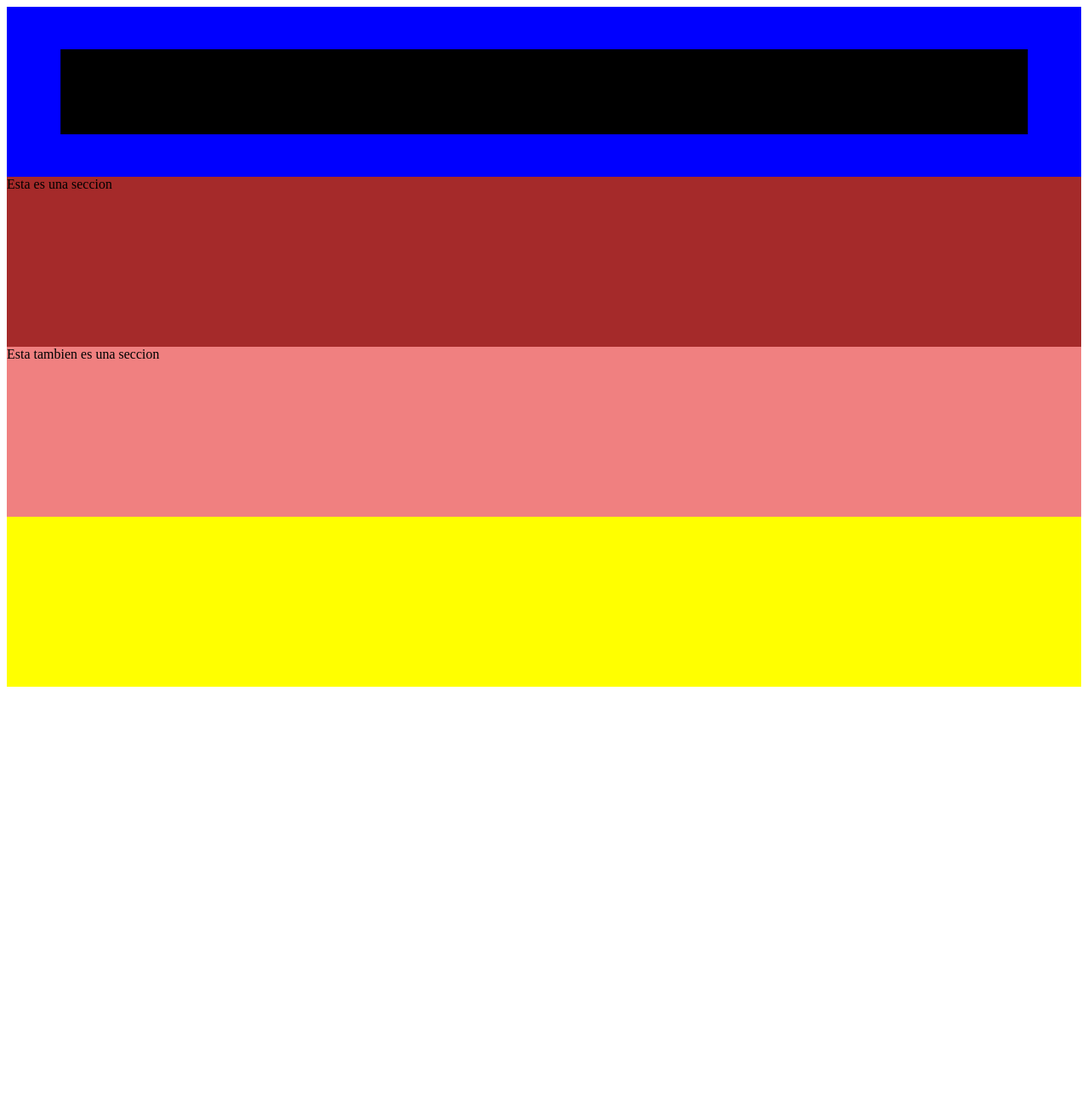
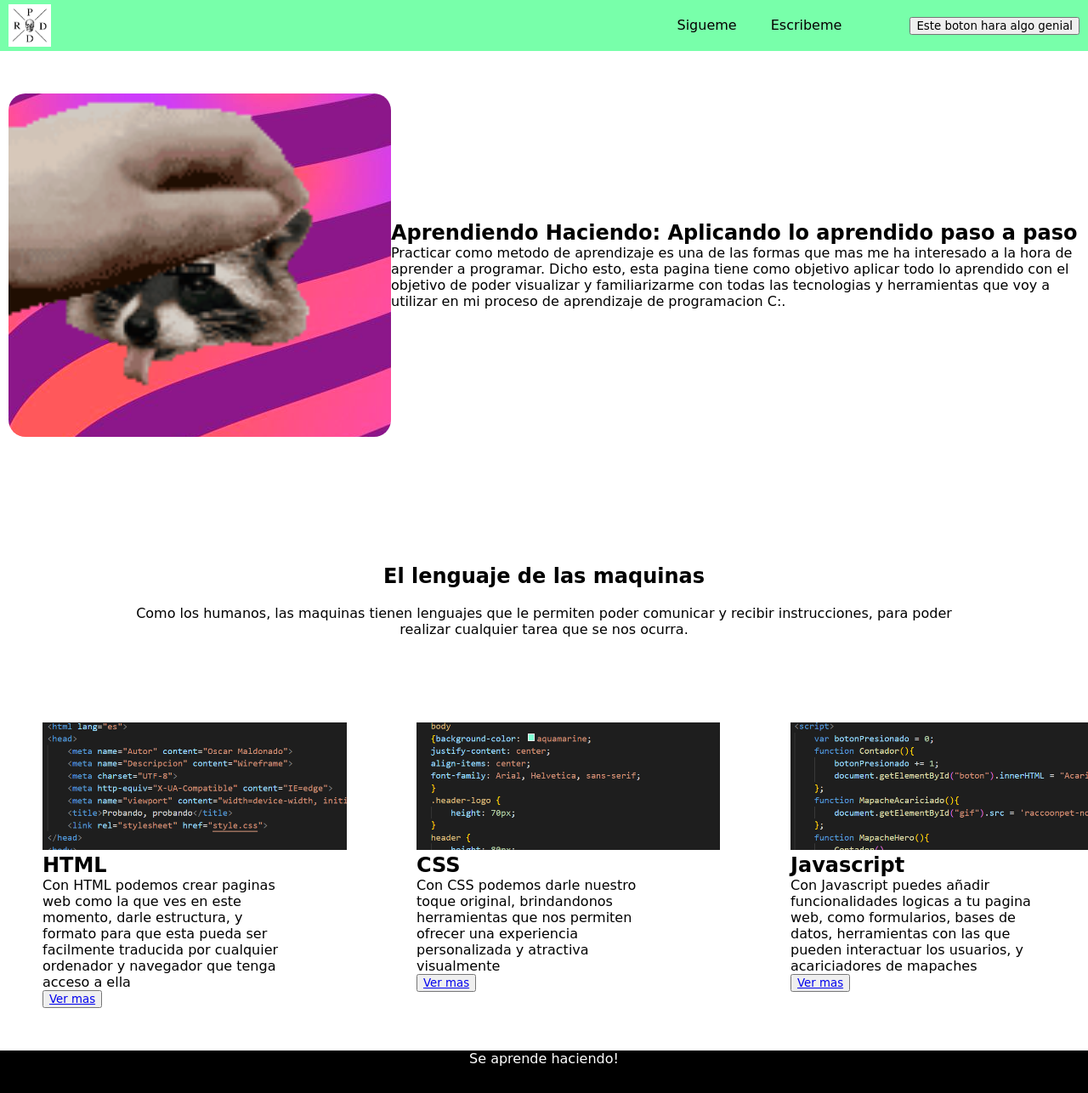
Before and after one commit to ParanoicDude/FolcademyTesting, a plain HTML site: page index.html in a window 1280 px wide. Shown: the whole page at 85% size. Before the commit the page ends 816 px from the top, so only its background shows below. Drawn offline with Linux system fonts and the light colour scheme.

Commit message:
Desafio2

```diff
--- a/index.html
+++ b/index.html
@@ -5,15 +5,82 @@
     <meta http-equiv="X-UA-Compatible" content="IE=edge">
     <meta name="viewport" content="width=device-width, initial-scale=1.0">
     <link rel="stylesheet" href="style.css">
-    <title>Probando, probando</title>
+    <link rel="preconnect" href="https://fonts.googleapis.com">
+<link rel="preconnect" href="https://fonts.gstatic.com" crossorigin>
+<link href="https://fonts.googleapis.com/css2?family=Changa+One&display=swap" rel="stylesheet">
+    <title>Aprendiendo Haciendo</title>
 </head>
 <body>
+    <script>
+        var botonPresionado = 0;
+        function Contador(){
+            botonPresionado += 1;
+            document.getElementById("boton").innerHTML = "Acariciaste el mapache " + botonPresionado + " veces";
+        };
+        function MapacheAcariciado(){
+            document.getElementById("gif").src = 'raccoonpet-noloop.gif'
+        };
+        function MapacheHero(){
+            Contador()
+            MapacheAcariciado()
+
+        };
+    </script>
     <header>
-        <nav></nav>
+        <img src="logotipo.png" alt="" class="header_img">
+        <nav class="header_nav">
+            <li><a href="https://github.com/ParanoicDude">Sigueme</a></li>
+            <li><a href="https://t.me/ParanoicTelegram">Escribeme</a></li>
+            <li><a href=""></a></li>
+            <li><button id="boton" type="button" onclick="MapacheHero()">Este boton hara algo genial</button></li>
+        </nav>
     </header>
-    <section class="parte1">Esta es una seccion</section>
-    <section class="parte2">Esta tambien es una seccion</section>
-    <footer></footer>
+    <section class="hero">
+        <div class="hero_img">
+            <img src="raccoon-frame.gif" alt="Mapache" id="gif">
+        </div>
+        <div>
+            <h1>Aprendiendo Haciendo: Aplicando lo aprendido paso a paso</h1>
+            <p>Practicar como metodo de aprendizaje es una de las formas que mas me ha interesado a la hora de aprender a programar.
+
+                Dicho esto, esta pagina tiene como objetivo aplicar todo lo aprendido con el objetivo de poder visualizar y familiarizarme con todas las tecnologias y herramientas que voy a utilizar en mi proceso de aprendizaje de programacion C:.
+            </p>
+        </div>
+    </section>
+    <section class="cartas">
+        <div class="titulo_cartas">
+            <h2>El lenguaje de las maquinas</h2>
+            <p>Como los humanos, las maquinas tienen lenguajes que le permiten poder comunicar y recibir instrucciones, para poder realizar cualquier tarea que se nos ocurra.</p>
+        </div>
+        <div class="carta">
+            <img src="captura-html.png" alt="">
+            <h2>HTML</h2>
+            <p>Con HTML podemos crear paginas web como la que ves en este momento, darle estructura, y formato para que esta pueda ser facilmente traducida por cualquier ordenador y navegador que tenga acceso a ella</p>
+            <button>
+                <a href="https://es.wikipedia.org/wiki/HTML">Ver mas</a>
+            </button>
+        </div>
+        <div class="carta">
+            <img src="captura-css.png" alt="">
+            <h2>CSS</h2>
+            <p>Con CSS podemos darle nuestro toque original, brindandonos herramientas que nos permiten ofrecer una experiencia personalizada y atractiva visualmente</p>
+            <button>
+                <a href="https://es.wikipedia.org/wiki/CSS">Ver mas</a>
+            </button>
+        </div>
+        <div class="carta">
+            <img src="captura-js.png" alt="">
+            <h2>Javascript</h2>
+            <p>Con Javascript puedes añadir funcionalidades logicas a tu pagina web, como formularios, bases de datos, herramientas con las que pueden interactuar los usuarios, y acariciadores de mapaches</p>
+            <button>
+                <a href="https://es.wikipedia.org/wiki/JavaScript">Ver mas</a>
+            </button>
+        </div>
+    </section>
+
+    <footer>
+        <p>Se aprende haciendo!</p>
+    </footer>
 
 </body>
 </html>
--- a/style.css
+++ b/style.css
@@ -1,29 +1,107 @@
+*{
+    margin: 0;
+    font-family: 'Changa_one', cursive;
+}
 header{
-    background-color: blue;
-    height: 200px;
-    position: relative;
-}
-nav{
-    background-color: black;
-    height: 100px;
-    width: 90%;
-    position: absolute;
-    top: 50%;
-    left: 50%;
-    transform: translate(-50%, -50%);
-}
-section{
-    background-color: red;
-    height: 200px;
+    align-items: center;
+    background-color: rgb(120, 255, 170);
+    display: flex;
+    flex-direction: row;
+    justify-content: space-between;
+    height: 60px;
+    padding: 0 10px;
+    width: 100%;
 
 }
-.parte1{
-    background-color: brown;
+header .header_img{
+    height: 50px;
+
 }
-.parte2{
-    background-color: lightcoral;
+header .header_nav{
+    display: flex;
+    float: right;
+
+}
+header .header_nav li{
+    list-style: none;
+    padding: 0 20px;
+
+}
+header .header_nav li a{
+    color: #060101;
+    font-weight: 500;
+    text-decoration: none;
+}
+.hero {
+    align-items: center;
+    display: flex;
+    flex-direction: row;
+    justify-content: center;
+    margin: 50px 10px;
+}
+.hero .hero_img img{
+    width: 400px;
+    border-radius: 4px;
+    -webkit-border-radius: 4px;
+    -moz-border-radius: 4px;
+    -ms-border-radius: 4px;
+    -o-border-radius: 4px;
+    margin-right: 50px;
+}
+.hero .hero_img{
+    background: url(trippybackground.jpg);
+    border-radius: 20px;
+}
+.hero_txt{
+    width: 700px;
+}
+.hero_txt h1{
+    padding-bottom: 30px;
+    text-align: center;
+}
+.hero_txt p{
+    text-align: justify;
+    line-height: 26px;
+}
+.cartas{
+    display: flex;
+    flex-wrap: wrap;
+    justify-content: space-between;
+    padding: 0 50px;
+}
+.cartas .titulo_cartas{
+    align-items: center;
+    padding: 100px;
+    text-align: center;
+}
+
+
+.cartas .titulo_cartas h2{
+    padding-bottom: 20px
+}
+
+
+.carta{
+    border-radius: 8px;
+    -webkit-border-radius: 8px;
+    -moz-border-radius: 8px;
+    -ms-border-radius: 8px;
+    -o-border-radius: 8px;
+    width: 300px;
+}
+.carta img{
+    height: 150px;
+}
+.carta .card_txt{
+    width: 300px;
 }
 footer{
-    background-color: yellow;
-    height: 200px;
+    text-align: center;
+    background-color: black;
+    height: 50px;
+    margin-top: 50px;
 }
+footer p{
+    margin-top: 10px;
+    color: #fff;
+}
```
Also changed, not shown: captura-css.png (added), captura-html.png (added), captura-js.png (added), logotipo.png (added), raccoon-frame.gif (added), raccoonpet-noloop.gif (added), raccoonpet.gif (added), trippybackground.jpg (added).
